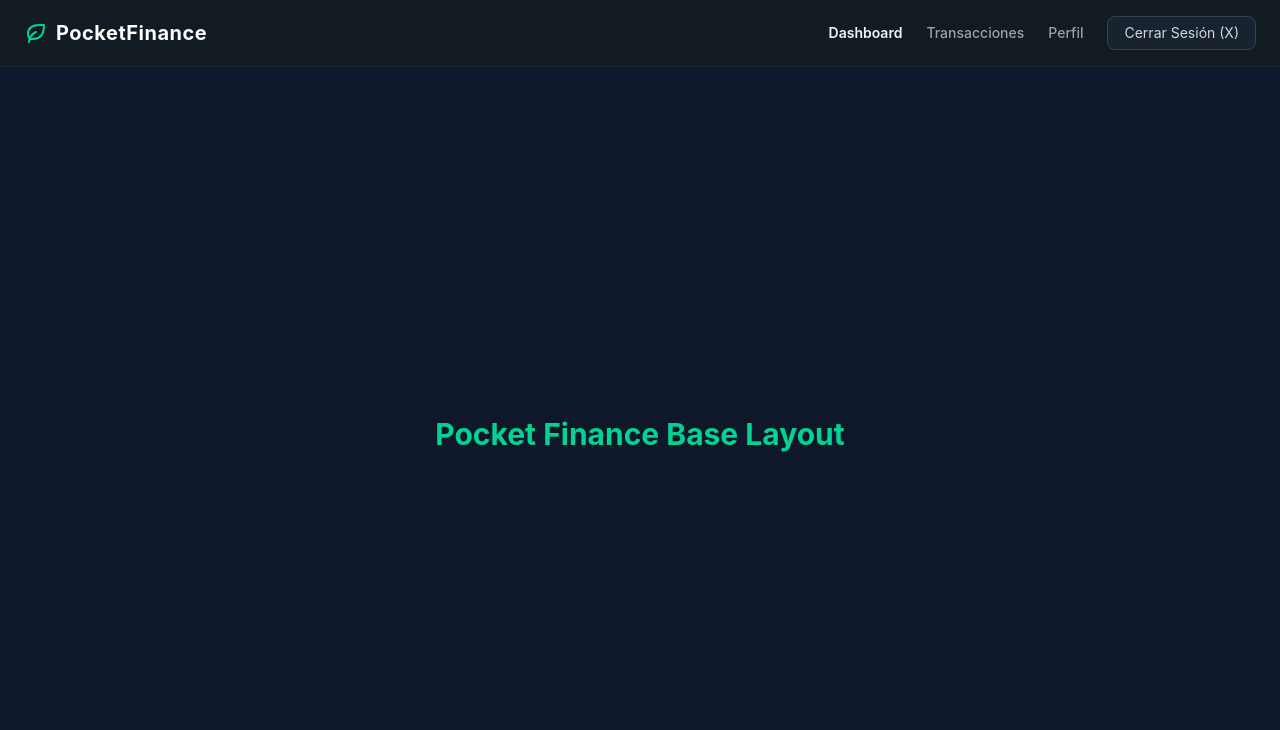
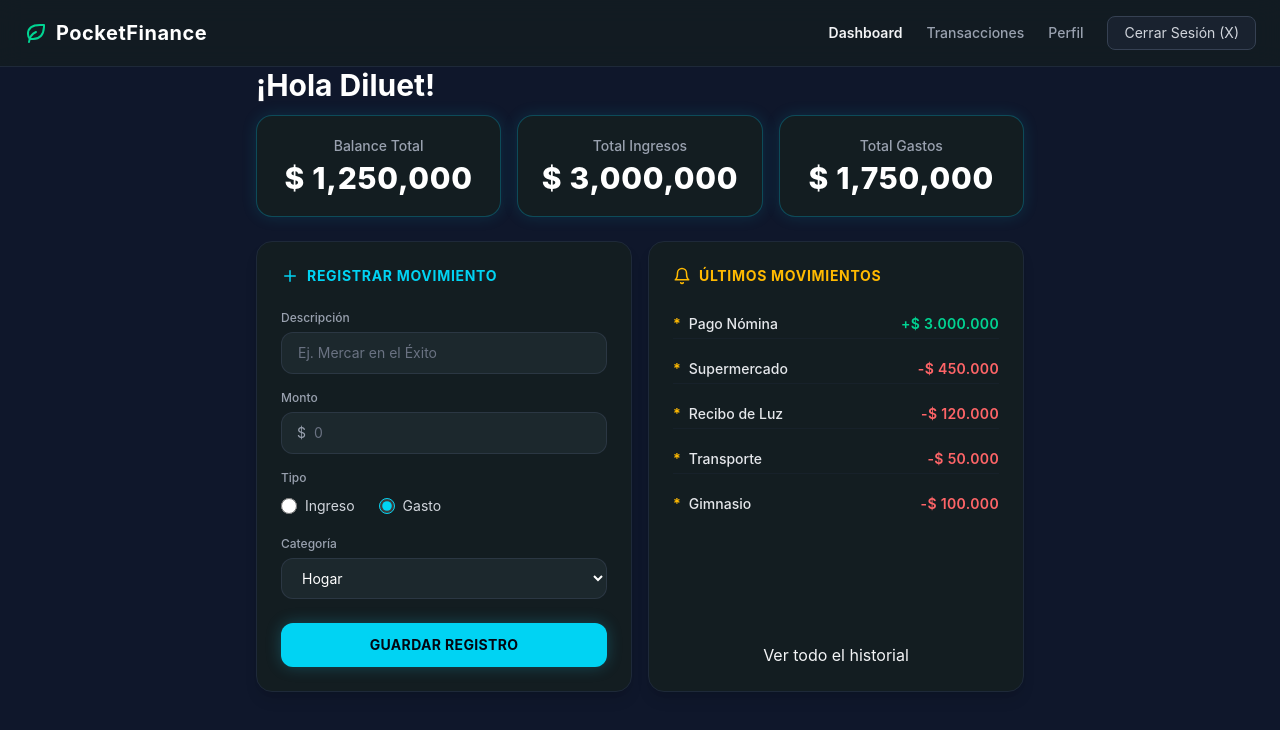
Before and after one commit to lemartinp/PocketFinance, a React (Vite) app: page / in a window 1280 px wide. Shown: the top 730 px of the page. Built offline with nearby package versions, Linux system fonts and the light colour scheme.

Commit message:
dashboard done

```diff
--- a/src/App.tsx
+++ b/src/App.tsx
@@ -1,19 +1,10 @@
-//import { useState } from 'react'
-
-import Header from './components/Header'
+import Dashboard from "./pages/Dashboard"
 
 function App() {
-  //const [count, setCount] = useState(0)
 
   return (
     <div className="min-h-screen bg-slate-900 text-gray-100 flex flex-col">
-
-      <Header />
-      <main className='flex-1 flex flex-col justify-center items-center p-4'>
-        <h1 className="text-3xl font-bold text-emerald-400">
-          Pocket Finance Base Layout
-        </h1>
-      </main>
+        <Dashboard />
     </div>
   )
 }
--- /dev/null
+++ b/src/components/RecentTransactions.tsx
@@ -0,0 +1,75 @@
+import React from 'react';
+//import { Link } from 'react-router-dom';
+import { FiBell } from 'react-icons/fi';
+
+// Tipo temporal para simular la estructura de los datos
+interface Transaction {
+  id: string;
+  description: string;
+  amount: number;
+  type: 'ingreso' | 'gasto';
+}
+
+const RecentTransactions: React.FC = () => {
+  // Datos de prueba (mock) basados en la imagen del PDF
+  // Más adelante estos datos vendrán directamente del financeSlice de Redux con un .slice(0, 5)
+  const dummyTransactions: Transaction[] = [
+    { id: '1', description: 'Pago Nómina', amount: 3000000, type: 'ingreso' },
+    { id: '2', description: 'Supermercado', amount: 450000, type: 'gasto' },
+    { id: '3', description: 'Recibo de Luz', amount: 120000, type: 'gasto' },
+    { id: '4', description: 'Transporte', amount: 50000, type: 'gasto' },
+    { id: '5', description: 'Gimnasio', amount: 100000, type: 'gasto' },
+  ];
+
+  return (
+    <div className="bg-[#131d21] border border-gray-800 rounded-2xl p-6 shadow-lg w-full flex flex-col justify-between">
+      <div>
+        {/* Título de la tarjeta */}
+        <h3 className="text-amber-400 font-bold tracking-wider text-sm flex items-center gap-2 mb-6 uppercase">
+          <FiBell className="text-lg" />
+          Últimos Movimientos
+        </h3>
+
+        {/* Lista de Movimientos */}
+        <div className="space-y-4">
+          {dummyTransactions.map((item) => (
+            <div
+              key={item.id}
+              className="flex items-center justify-between text-sm py-1 border-b border-gray-800/40 last:border-0"
+            >
+              {/* Descripción con la viñeta de asterisco */}
+              <div className="flex items-center gap-2 text-gray-200 font-medium">
+                <span className="text-amber-400 font-bold">*</span>
+                <span>{item.description}</span>
+              </div>
+
+              {/* Monto coloreado según tipo */}
+              <span
+                className={`font-semibold tracking-wide ${
+                  item.type === 'ingreso' ? 'text-emerald-400' : 'text-red-400'
+                }`}
+              >
+                {item.type === 'ingreso' ? '+' : '-'}$ {item.amount.toLocaleString('es-CO')}
+              </span>
+            </div>
+          ))}
+        </div>
+      </div>
+
+      {/* Enlace al Historial Completo */}
+      <div className="mt-8 text-center">
+        Ver todo el historial
+        {/*
+        <Link
+          to="/transactions"
+          className="text-cyan-400 hover:text-cyan-300 text-sm font-medium hover:underline transition-all"
+        >
+          Ver todo el historial
+        </Link>
+        */}
+      </div>
+    </div>
+  );
+};
+
+export default RecentTransactions;
--- /dev/null
+++ b/src/components/TransactionForm.tsx
@@ -0,0 +1,114 @@
+import React, { useState } from 'react';
+import { FiPlus } from 'react-icons/fi';
+
+const TransactionForm: React.FC = () => {
+  // Estado local para manejar el formulario antes de conectar con Redux
+  const [description, setDescription] = useState('');
+  const [amount, setAmount] = useState('');
+  const [type, setType] = useState<'ingreso' | 'gasto'>('gasto');
+  const [category, setCategory] = useState('Hogar');
+
+  const handleSubmit = (e: React.FormEvent) => {
+    e.preventDefault();
+    // Más adelante aquí despacharás la acción de Redux (addTransaction)
+    console.log({ description, amount, type, category });
+  };
+
+  return (
+    <div className="bg-[#131d21] border border-gray-800 rounded-2xl p-6 shadow-lg w-full">
+      {/* Título de la tarjeta */}
+      <h3 className="text-cyan-400 font-bold tracking-wider text-sm flex items-center gap-2 mb-6 uppercase">
+        <FiPlus className="text-lg" />
+        Registrar Movimiento
+      </h3>
+
+      <form onSubmit={handleSubmit} className="space-y-4">
+        {/* Campo: Descripción */}
+        <div className="flex flex-col gap-1.5">
+          <label className="text-gray-400 text-xs font-medium">Descripción</label>
+          <input
+            type="text"
+            placeholder="Ej. Mercar en el Éxito"
+            value={description}
+            onChange={(e) => setDescription(e.target.value)}
+            required
+            className="w-full bg-[#1c282d] border border-gray-700/60 rounded-xl px-4 py-2.5 text-white placeholder-gray-500 text-sm focus:outline-none focus:border-cyan-500 transition-colors"
+          />
+        </div>
+
+        {/* Campo: Monto */}
+        <div className="flex flex-col gap-1.5">
+          <label className="text-gray-400 text-xs font-medium">Monto</label>
+          <div className="relative flex items-center">
+            <span className="absolute left-4 text-gray-400 text-sm">$</span>
+            <input
+              type="number"
+              placeholder="0"
+              value={amount}
+              onChange={(e) => setAmount(e.target.value)}
+              required
+              className="w-full bg-[#1c282d] border border-gray-700/60 rounded-xl pl-8 pr-4 py-2.5 text-white placeholder-gray-500 text-sm focus:outline-none focus:border-cyan-500 transition-colors"
+            />
+          </div>
+        </div>
+
+        {/* Campo: Tipo (Radio Buttons) */}
+        <div className="flex flex-col gap-1.5">
+          <label className="text-gray-400 text-xs font-medium">Tipo</label>
+          <div className="flex items-center gap-6 py-1">
+            <label className="flex items-center gap-2 text-sm text-gray-300 cursor-pointer">
+              <input
+                type="radio"
+                name="type"
+                value="ingreso"
+                checked={type === 'ingreso'}
+                onChange={() => setType('ingreso')}
+                className="accent-cyan-400 w-4 h-4 cursor-pointer"
+              />
+              Ingreso
+            </label>
+
+            <label className="flex items-center gap-2 text-sm text-gray-300 cursor-pointer">
+              <input
+                type="radio"
+                name="type"
+                value="gasto"
+                checked={type === 'gasto'}
+                onChange={() => setType('gasto')}
+                className="accent-cyan-400 w-4 h-4 cursor-pointer"
+              />
+              Gasto
+            </label>
+          </div>
+        </div>
+
+        {/* Campo: Categoría */}
+        <div className="flex flex-col gap-1.5">
+          <label className="text-gray-400 text-xs font-medium">Categoría</label>
+          <select
+            value={category}
+            onChange={(e) => setCategory(e.target.value)}
+            className="w-full bg-[#1c282d] border border-gray-700/60 rounded-xl px-4 py-2.5 text-white text-sm focus:outline-none focus:border-cyan-500 transition-colors cursor-pointer"
+          >
+            <option value="Hogar">Hogar</option>
+            <option value="Comida">Comida</option>
+            <option value="Transporte">Transporte</option>
+            <option value="Salario">Salario</option>
+            <option value="Entretenimiento">Entretenimiento</option>
+            <option value="Otros">Otros</option>
+          </select>
+        </div>
+
+        {/* Botón de envío */}
+        <button
+          type="submit"
+          className="w-full mt-2 bg-cyan-400 hover:bg-cyan-300 text-gray-950 font-bold py-3 px-4 rounded-xl shadow-[0_0_15px_rgba(34,211,238,0.25)] transition-all duration-200 text-sm tracking-wide uppercase"
+        >
+          Guardar Registro
+        </button>
+      </form>
+    </div>
+  );
+};
+
+export default TransactionForm;
--- /dev/null
+++ b/src/pages/Dashboard.tsx
@@ -0,0 +1,34 @@
+import Header from '../components/Header'
+import TransactionForm from '../components/TransactionForm';
+import RecentTransactions from '../components/RecentTransactions';
+
+function Dashboard () {
+    return <>
+        <Header/>
+        <main className='flex-1 flex flex-col w-full mx-auto px-[20%] gap-3'>
+            <h1 className='text-3xl font-bold text-white text-center sm:text-left'>
+                ¡Hola Diluet!
+            </h1>
+            <section className='grid grid-cols-1 md:grid-cols-3 gap-4 w-full'>
+                <div className='bg-[#131d21] border border-cyan-500/30 rounded-2xl p-5 flex flex-col items-center justify-center shadow-[0_0_15px_rgba(6,182,212,0.15)] relative overflow-hidden'>
+                    <span className='text-gray-400 text-sm font-medium mb-1'>Balance Total</span>
+                    <h2 className='text-3xl font-extrabold text-white tracking-wide'>$ 1,250,000</h2>
+                </div>
+                <div className='bg-[#131d21] border border-cyan-500/30 rounded-2xl p-5 flex flex-col items-center justify-center shadow-[0_0_15px_rgba(6,182,212,0.15)] relative overflow-hidden'>
+                    <span className='text-gray-400 text-sm font-medium mb-1'>Total Ingresos</span>
+                    <h2 className='text-3xl font-extrabold text-white tracking-wide'>$ 3,000,000</h2>
+                </div>
+                <div className='bg-[#131d21] border border-cyan-500/30 rounded-2xl p-5 flex flex-col items-center justify-center shadow-[0_0_15px_rgba(6,182,212,0.15)] relative overflow-hidden'>
+                    <span className='text-gray-400 text-sm font-medium mb-1'>Total Gastos</span>
+                    <h2 className='text-3xl font-extrabold text-white tracking-wide'>$ 1,750,000</h2>
+                </div>
+            </section>
+            <section className='grid grid-cols-1 md:grid-cols-2 gap-4 w-full mt-3'>
+                <TransactionForm />
+                <RecentTransactions />
+            </section>
+        </main>
+    </>;
+}
+
+export default Dashboard;
```
